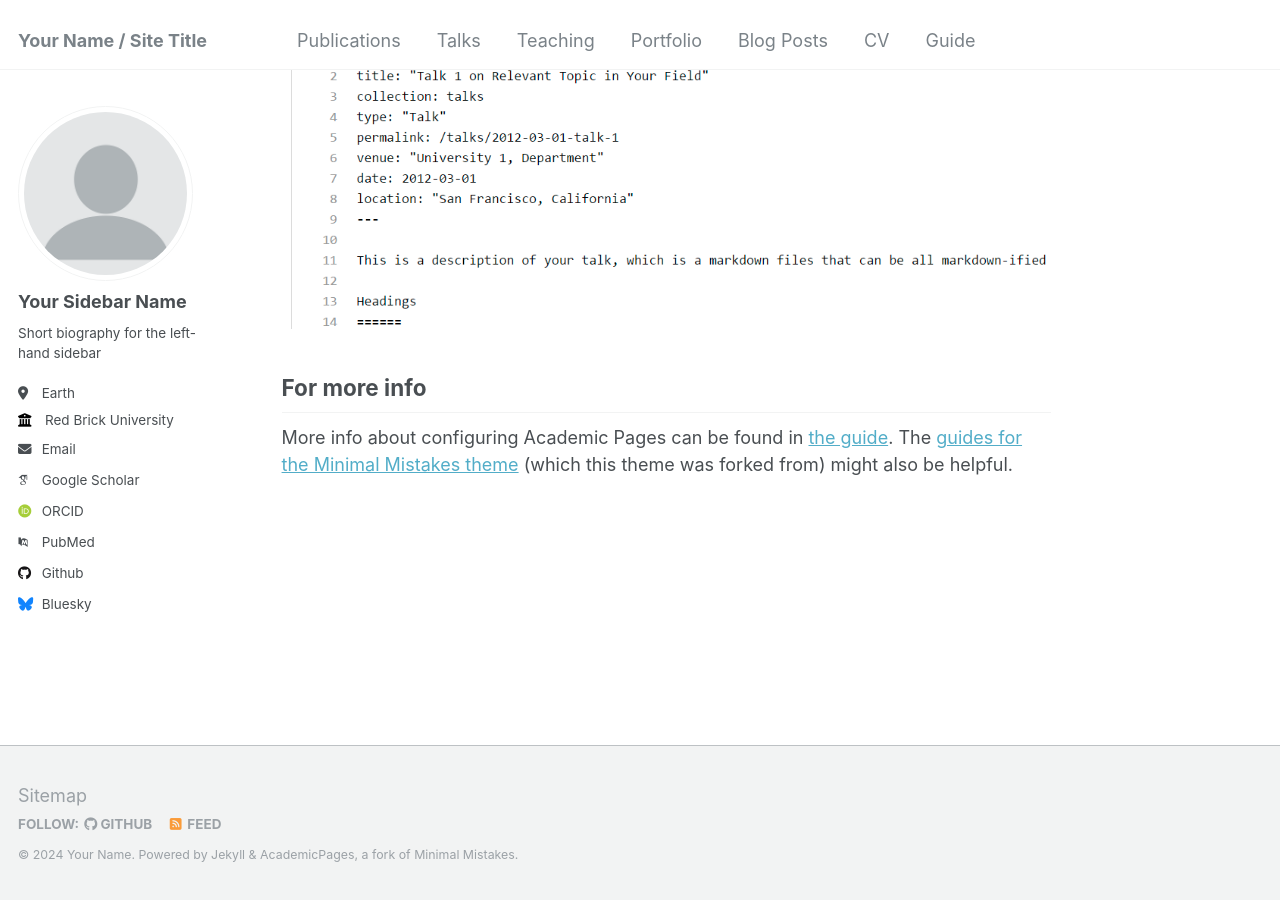
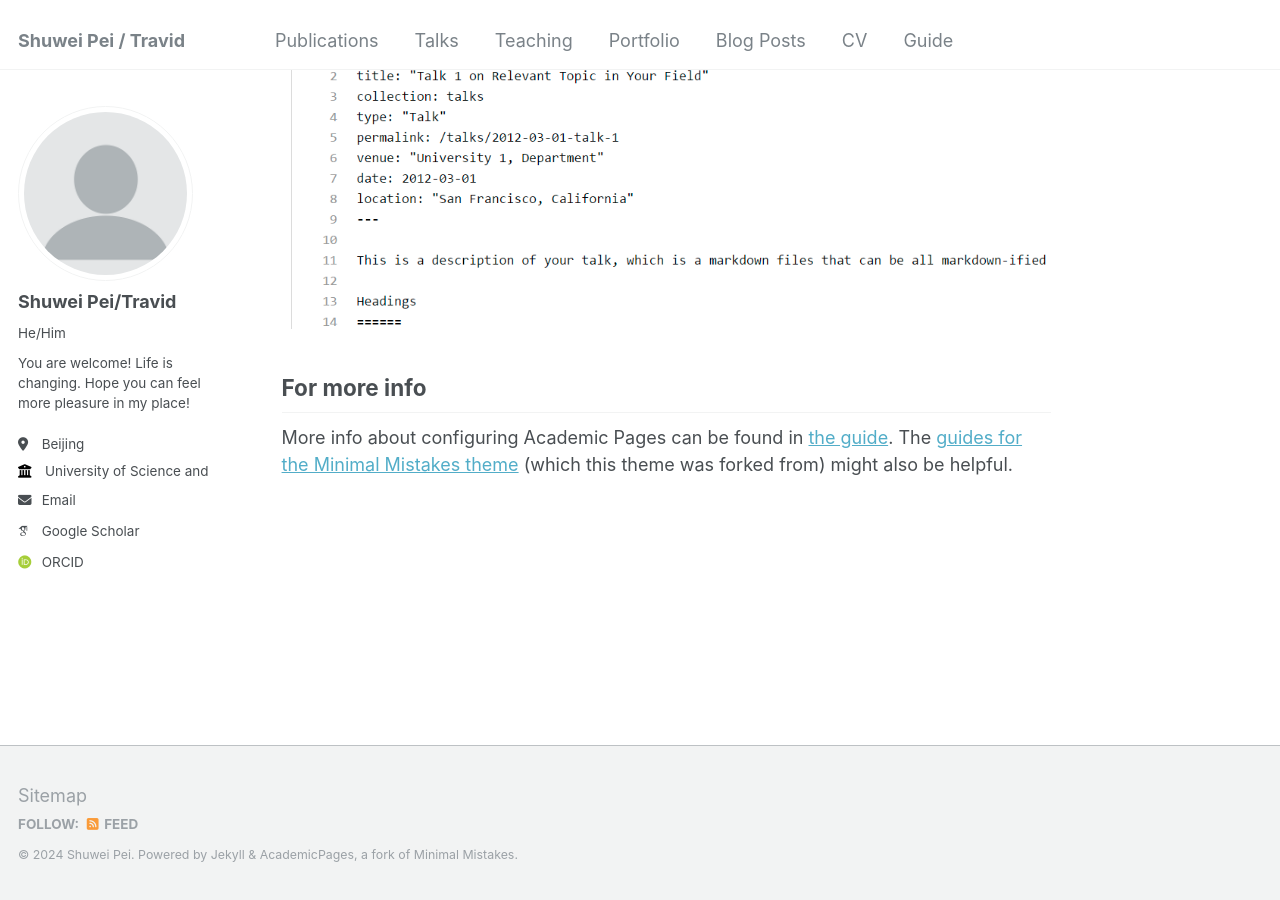
Before and after one commit to Travid-Pei/Travid-Pei.github.io, a Jekyll site: the page built from _pages/about.md, in a window 1280 px wide and 900 px high, scrolled down 2660 px. Built offline with Jekyll 4.4.1, drawn with Linux system fonts in a browser that asks for light colours; some web fonts are replaced.

Commit message:
Update _config.yml

```diff
--- a/_config.yml
+++ b/_config.yml
@@ -8,13 +8,13 @@
 
 # Basic Site Settings
 locale                   : "en-US"
-title                    : "Your Name / Site Title"
+title                    : "Shuwei Pei / Travid"
 title_separator          : "-"
-name                     : &name "Your Name"
-description              : &description "personal description"
-url                      : https://academicpages.github.io # the base hostname & protocol for your site e.g. "https://mmistakes.github.io"
+name                     : &name "Shuwei Pei"
+description              : &description "Shuwei Pei Personal Website"
+url                      : https://academicpages.github.io # the base hostname & protocol for your site e.g. "https://travid-pei.github.io/"
 baseurl                  : "" # the subpath of your site, e.g. "/blog"
-repository               : "academicpages/academicpages.github.io"
+repository               : "travid-pei/travid-pei.github.io"
 
 # Site Author - The following control what appear as part of the author content on the side bar.
 #               If a field is blank the icon and link will not appear, otherwise it will be shown.
@@ -22,33 +22,33 @@ repository               : "academicpages/academicpages.github.io"
 author:
   # Biographic information
   avatar           : "profile.png"
-  name             : "Your Sidebar Name"
-  pronouns         : # example: "she/her"
-  bio              : "Short biography for the left-hand sidebar"
-  location         : "Earth"
-  employer         : "Red Brick University"
+  name             : "Shuwei Pei/Travid"
+  pronouns         : "He/Him"
+  bio              : "You are welcome! Life is changing. Hope you can feel more pleasure in my place!"
+  location         : "Beijing"
+  employer         : "University of Science and Technology Beijing"
   uri              : # URL
-  email            : "none@example.org"
+  email            : "peishuwei9@live.com"
 
   # Academic websites
   arxiv            : # URL - Update with the correct link to your profile
-  googlescholar    : "https://scholar.google.com/citations?user=PS_CX0AAAAAJ"
+  googlescholar    : "https://scholar.google.com/citations?user=SCHOLAR_ID&user=oAR5YhMAAAAJ"
   impactstory      : # URL
-  orcid            : "http://orcid.org/yourorcidurl"
+  orcid            : "https://orcid.org/0009-0003-5171-3801 "
   semantic         : # URL
-  pubmed           : "https://www.ncbi.nlm.nih.gov/pubmed/?term=john+snow"
+  pubmed           : #"https://www.ncbi.nlm.nih.gov/pubmed/?term=john+snow"
   researchgate     : # URL
 
   # Repositories and software development
   bitbucket        : # Username - Update with your username on the site
   codepen          : # Username
   dribbble         : # Username
-  github           : "academicpages"
+  github           : #"academicpages"
   kaggle           : # Username
   stackoverflow    : # User number or user number and name (i.e., use "1" or "1/jeff-atwood")
 
   # Social media
-  bluesky          : "bsky.app" # Replace this with you Bluesky username
+  bluesky          : #"bsky.app" # Replace this with you Bluesky username
   facebook         : # Username
   flickr           : # Username
   foursquare       : # Username
```
